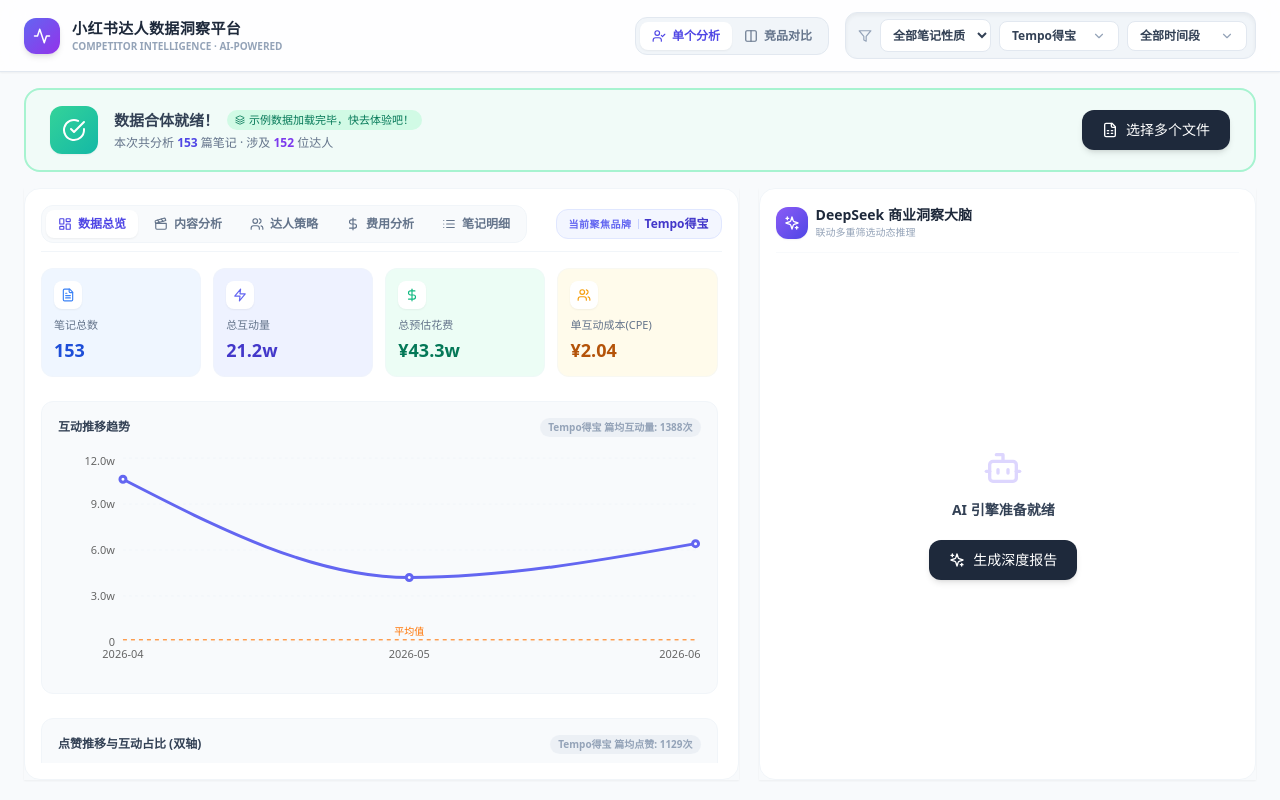
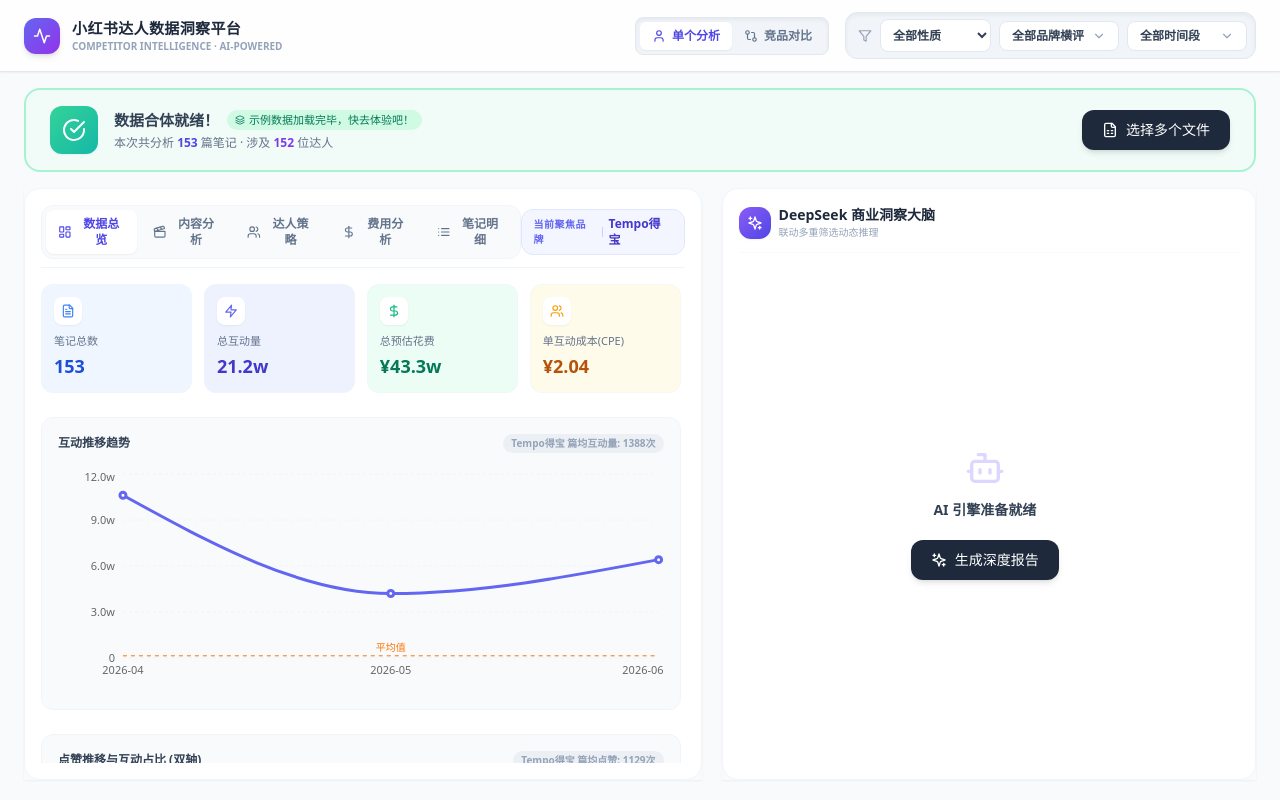
Before and after one commit to lin945448-cloud/ai-platform-new, a React (Vite) app: page / in a window 1280 px wide. Both pictures are taken after a click on the button "体验示例数据". Built offline with nearby package versions, Linux system fonts and the light colour scheme.

Commit message:
Update App.tsx

```diff
--- a/src/App.tsx
+++ b/src/App.tsx
@@ -1,22 +1,16 @@
-import React, { useState, useEffect } from 'react';
+import React, { useState } from 'react';
 import { ParsedData } from './types';
 import { getEmptyData } from './utils/parseData';
-import { Activity, Filter, ChevronDown, Check, Columns, UserCheck } from 'lucide-react';
+import { Activity, Filter, ChevronDown, Check, GitCompare, User } from 'lucide-react';
 import { UploadBar } from './components/UploadBar';
 import { Dashboard } from './components/Dashboard';
 import { AIPanel } from './components/AIPanel';
 
-// 优雅的多选下拉组件
-function MultiSelect({ options, selected, onChange, placeholder, isSingle = false }: any) {
+function MultiSelect({ options, selected, onChange, placeholder, isCompareMode }: any) {
   const [isOpen, setIsOpen] = useState(false);
   const isAll = selected.length === 0;
 
   const toggleOption = (opt: string) => {
-    if (isSingle) {
-      onChange([opt]);
-      setIsOpen(false);
-      return;
-    }
     if (selected.includes(opt)) onChange(selected.filter((o: string) => o !== opt));
     else onChange([...selected, opt]);
   };
@@ -29,15 +23,15 @@ function MultiSelect({ options, selected, onChange, placeholder, isSingle = fals
         onClick={() => setIsOpen(!isOpen)}
         className="relative z-50 flex items-center justify-between gap-2 px-3 py-1.5 bg-white border border-slate-200 rounded-lg cursor-pointer hover:border-indigo-300 transition-colors min-w-[120px]"
       >
-        <span className="text-xs font-bold text-slate-700 truncate max-w-[100px]">
-          {isAll ? placeholder : `${selected[0]} ${selected.length > 1 ? `(+${selected.length - 1})` : ''}`}
+        <span className="text-xs font-bold text-slate-700 truncate max-w-[120px]">
+          {isCompareMode && isAll ? '请勾选对比品牌' : isAll ? placeholder : `${selected[0]} ${selected.length > 1 ? `(+${selected.length - 1})` : ''}`}
         </span>
         <ChevronDown size={14} className={`text-slate-400 transition-transform ${isOpen ? 'rotate-180' : ''}`} />
       </div>
 
       {isOpen && (
         <div className="absolute z-50 top-full right-0 mt-1 w-48 bg-white border border-slate-100 rounded-xl shadow-xl py-1 max-h-60 overflow-y-auto custom-scroll">
-          {!isSingle && (
+          {!isCompareMode && (
             <>
               <div
                 onClick={() => { onChange([]); setIsOpen(false); }}
@@ -72,18 +66,16 @@ export default function App() {
   const [selectedCommercial, setSelectedCommercial] = useState<string>('全部');
   const [selectedBrands, setSelectedBrands] = useState<string[]>([]);
   const [selectedMonths, setSelectedMonths] = useState<string[]>([]);
-  // 新增切换：【单个分析】/【竞品对比】
+
+  // 新增：双模切换状态
   const [analysisMode, setAnalysisMode] = useState<'single' | 'compare'>('single');
 
-  // 当切换到单品牌分析，如果之前勾选了多个品牌，默认只保留第一个
-  useEffect(() => {
-    if (analysisMode === 'single' && selectedBrands.length > 1) {
-      setSelectedBrands([selectedBrands[0]]);
-    } else if (analysisMode === 'single' && selectedBrands.length === 0 && data.brands.length > 0) {
-      // 默认选中第一个品牌
-      setSelectedBrands([data.brands[0]]);
+  const handleModeChange = (mode: 'single' | 'compare') => {
+    setAnalysisMode(mode);
+    if (mode === 'compare' && selectedBrands.length === 0 && data.brands.length > 0) {
+      setSelectedBrands(data.brands.slice(0, 2)); // 默认选两个对比
     }
-  }, [analysisMode, data.brands]);
+  };
 
   return (
     <div className="min-h-screen bg-slate-50 flex flex-col" style={{ height: '100vh', overflow: 'hidden' }}>
@@ -100,46 +92,24 @@ export default function App() {
 
         {data.totalNotes > 0 && (
           <div className="flex items-center gap-4">
-            {/* 核心切换开关：单个分析/竞品对比 */}
-            <div className="flex bg-slate-100 p-1 rounded-xl border border-slate-200">
-              <button
-                onClick={() => setAnalysisMode('single')}
-                className={`flex items-center gap-1.5 px-3 py-1.5 rounded-lg text-xs font-black transition-all ${
-                  analysisMode === 'single' ? 'bg-white text-indigo-600 shadow-sm' : 'text-slate-500 hover:text-slate-800'
-                }`}
-              >
-                <UserCheck size={14} /> 单个分析
+            {/* 新增：模式切换器 */}
+            <div className="flex items-center bg-slate-100 p-1 rounded-lg shadow-inner border border-slate-200">
+              <button onClick={() => handleModeChange('single')} className={`flex items-center gap-1.5 px-3 py-1.5 rounded-md text-xs font-bold transition-all ${analysisMode === 'single' ? 'bg-white shadow-sm text-indigo-600' : 'text-slate-500 hover:text-slate-700'}`}>
+                <User size={14} /> 单个分析
               </button>
-              <button
-                onClick={() => setAnalysisMode('compare')}
-                className={`flex items-center gap-1.5 px-3 py-1.5 rounded-lg text-xs font-black transition-all ${
-                  analysisMode === 'compare' ? 'bg-white text-indigo-600 shadow-sm' : 'text-slate-500 hover:text-slate-800'
-                }`}
-              >
-                <Columns size={14} /> 竞品对比
+              <button onClick={() => handleModeChange('compare')} className={`flex items-center gap-1.5 px-3 py-1.5 rounded-md text-xs font-bold transition-all ${analysisMode === 'compare' ? 'bg-white shadow-sm text-indigo-600' : 'text-slate-500 hover:text-slate-700'}`}>
+                <GitCompare size={14} /> 竞品对比
               </button>
             </div>
 
             <div className="flex items-center gap-2 bg-slate-100 border border-slate-200 rounded-xl px-2 py-1.5 shadow-inner">
               <Filter size={14} className="text-slate-400 ml-1" />
-              <select
-                value={selectedCommercial}
-                onChange={(e) => setSelectedCommercial(e.target.value)}
-                className="bg-white border border-slate-200 rounded-lg px-2 py-1.5 text-xs font-bold text-slate-700 outline-none cursor-pointer hover:border-indigo-300"
-              >
-                <option value="全部">全部笔记性质</option>
+              <select value={selectedCommercial} onChange={(e) => setSelectedCommercial(e.target.value)} className="bg-white border border-slate-200 rounded-lg px-2 py-1.5 text-xs font-bold text-slate-700 outline-none cursor-pointer hover:border-indigo-300">
+                <option value="全部">全部性质</option>
                 <option value="是">仅商业笔记</option>
                 <option value="否">仅非商业笔记</option>
               </select>
-
-              {/* 单个分析模式下品牌是单选，竞品对比模式下是勾选（多选） */}
-              <MultiSelect
-                options={data.brands}
-                selected={selectedBrands}
-                onChange={setSelectedBrands}
-                placeholder={analysisMode === 'single' ? "选择品牌" : "勾选对比品牌"}
-                isSingle={analysisMode === 'single'}
-              />
+              <MultiSelect options={data.brands} selected={selectedBrands} onChange={setSelectedBrands} placeholder="全部品牌横评" isCompareMode={analysisMode === 'compare'} />
               <MultiSelect options={data.months} selected={selectedMonths} onChange={setSelectedMonths} placeholder="全部时间段" />
             </div>
           </div>
@@ -151,23 +121,12 @@ export default function App() {
       </div>
 
       <div className="flex-1 flex gap-5 px-6 pb-5 overflow-hidden min-h-0">
-        <div className="flex flex-col h-full shadow-sm" style={{ width: '58%' }}>
-          <Dashboard
-            data={data}
-            selectedCommercial={selectedCommercial}
-            selectedBrands={selectedBrands}
-            selectedMonths={selectedMonths}
-            analysisMode={analysisMode}
-          />
+        <div className="flex flex-col h-full shadow-sm" style={{ width: '55%' }}>
+          {/* 将 mode 传入看板 */}
+          <Dashboard data={data} selectedCommercial={selectedCommercial} selectedBrands={selectedBrands} selectedMonths={selectedMonths} analysisMode={analysisMode} />
         </div>
         <div className="flex flex-col h-full shadow-sm" style={{ flex: 1 }}>
-          <AIPanel
-            data={data}
-            selectedCommercial={selectedCommercial}
-            selectedBrands={selectedBrands}
-            selectedMonths={selectedMonths}
-            analysisMode={analysisMode}
-          />
+          <AIPanel data={data} selectedCommercial={selectedCommercial} selectedBrands={selectedBrands} selectedMonths={selectedMonths} />
         </div>
       </div>
     </div>
```
